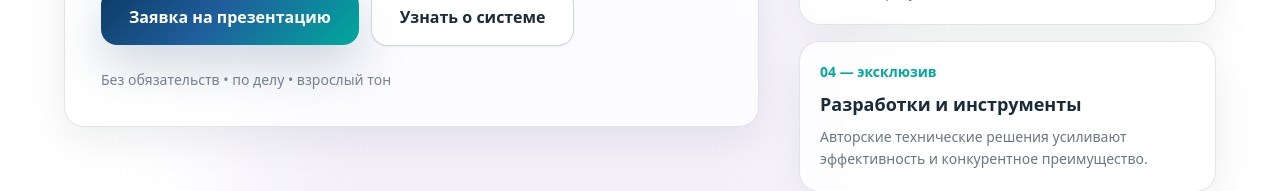
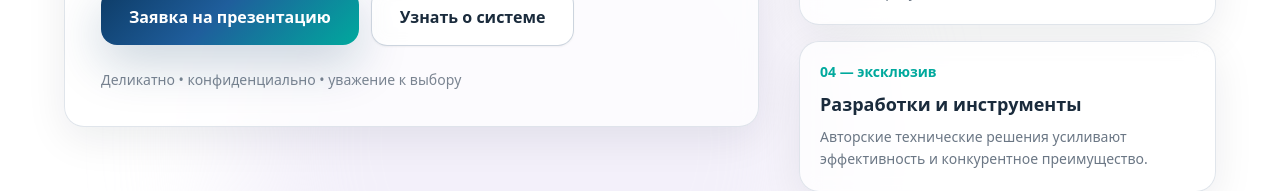
Before and after one commit to AidarKh24/wellneuro-site, a Next.js app: page / in a window 1280 px wide. Shown: the part 566-757 px from the top of the page. Built offline with nearby package versions, Linux system fonts and the light colour scheme.

Commit message:
Update Hero.tsx

```diff
--- a/src/app/sections/Hero.tsx
+++ b/src/app/sections/Hero.tsx
@@ -49,7 +49,7 @@ export default function Hero() {
             </div>
 
             <div className="mt-6 text-sm text-[rgba(107,119,133,0.9)]">
-              Без обязательств • по делу • взрослый тон
+              Деликатно • конфиденциально • уважение к выбору
             </div>
           </div>
 
```
